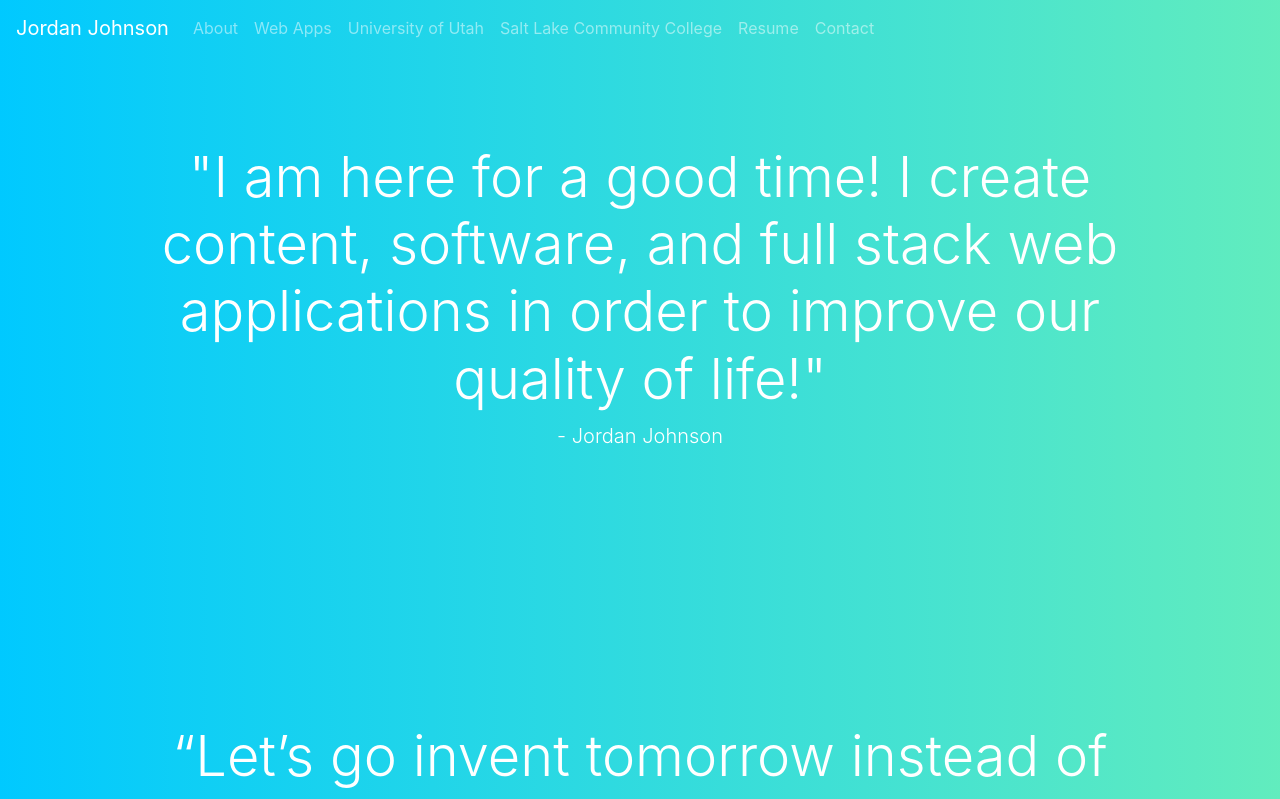
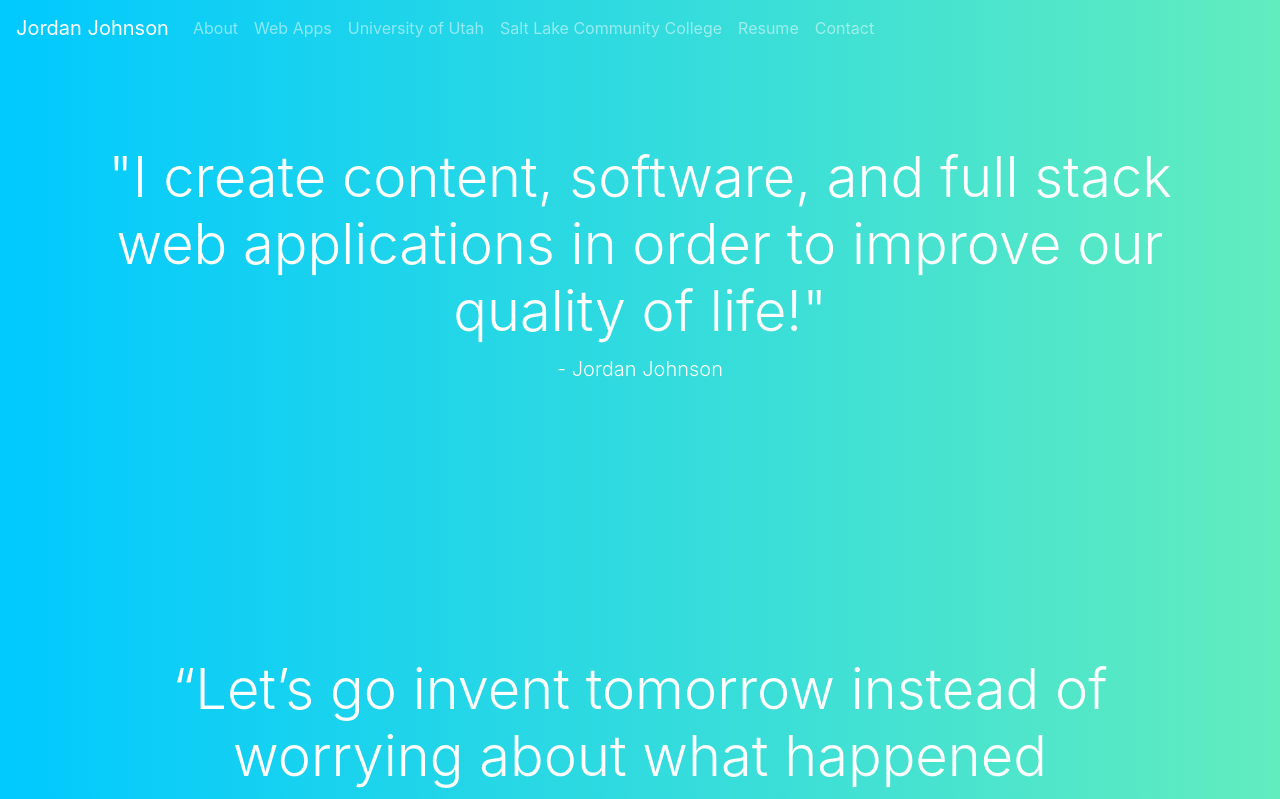
Before and after one commit to JINJ95/JJ-Portfolio, a React (Create React App) app: page / in a window 1280 px wide. Shown: the top 799 px of the page. Built offline with nearby package versions, Linux system fonts and the light colour scheme.

Commit message:
updated homepage

```diff
--- a/src/pages/homepage.jsx
+++ b/src/pages/homepage.jsx
@@ -36,7 +36,7 @@ import Jumbotron from '../components/Jumbotron';
 export default function Homepage() {
     return (
         <div className="container">
-            <Jumbotron title='"I am here for a good time! I create content, software, and full stack web applications in order to improve our quality of life!"' subtitle='- Jordan Johnson' />
+            <Jumbotron title='"I create content, software, and full stack web applications in order to improve our quality of life!"' subtitle='- Jordan Johnson' />
             <br/><br/><br/><br/>
             {/* <Jumbotron title="Jordan Johnson" subtitle="Full-Stack Web Developer" /> */}
             <Jumbotron title='“Let’s go invent tomorrow instead of worrying about what happened yesterday.”' subtitle='– Steve Jobs' />
```
